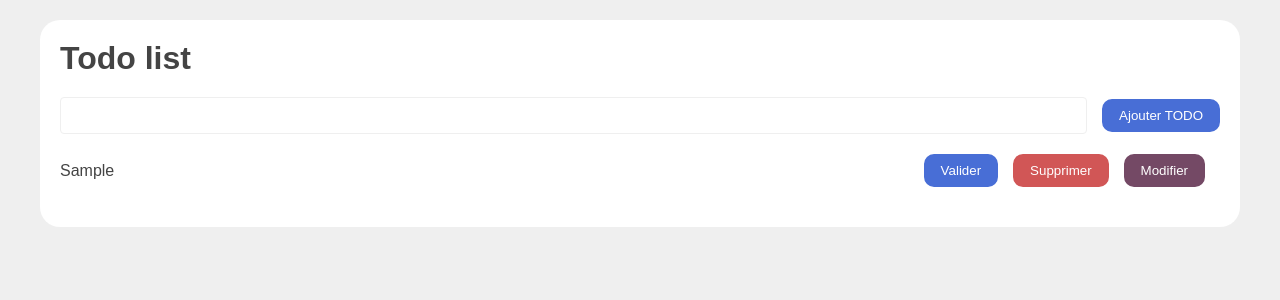
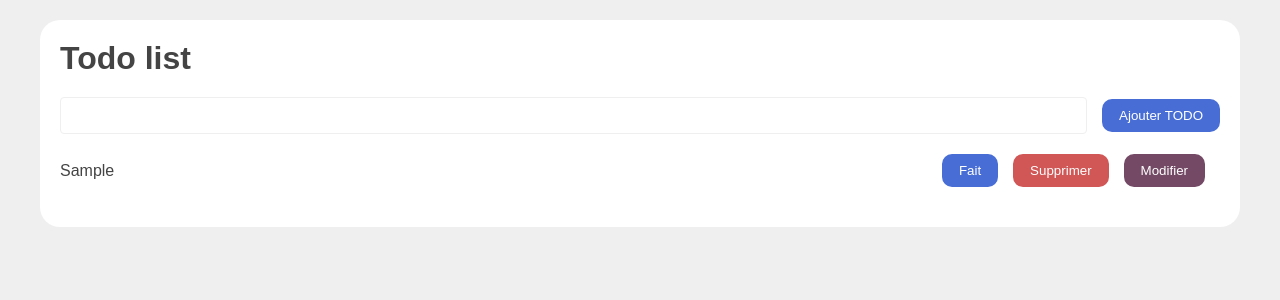
Before and after one commit to Sasalilime/todolist-recoil, a React (Create React App) app: page / in a window 1280 px wide. Both pictures are taken after typing "Sample" into the empty fields and a click on the button "Ajouter TODO". Shown: the top 300 px of the page. Built offline with nearby package versions, Linux system fonts and the light colour scheme.

Commit message:
done a todo

```diff
--- a/src/App.js
+++ b/src/App.js
@@ -4,9 +4,6 @@ import TodoList from './components/TodoList';
 import {todosState} from './recoil';
 
 function App() {
-    const todos = useRecoilValue(todosState);
-
-    console.log(todos);
     return (
         <div className='d-flex flex-row justify-content-center align-items-center p-20'>
             <div className='card container p-20'>
--- a/src/components/TodoItem.js
+++ b/src/components/TodoItem.js
@@ -3,6 +3,12 @@ import {todosState} from '../recoil';
 
 function TodoItem({todo}) {
     const setTodosState = useSetRecoilState(todosState);
+
+    const handleClickDone = () => {
+        setTodosState((oldTodosState) =>
+            oldTodosState.map((oldTodo) => (oldTodo._id === todo._id ? {...todo, done: !todo.done} : oldTodo))
+        );
+    };
 
     const handleClickDelete = () => {
         setTodosState((oldTodosState) => oldTodosState.filter((oldTodo) => oldTodo._id !== todo._id));
@@ -10,8 +16,12 @@ function TodoItem({todo}) {
 
     return (
         <li className='d-flex align-items-center mb-20'>
-            <span className='flex-fill mr-15'>{todo.content}</span>
-            <button className='btn btn-primary mr-15'>Valider</button>
+            <span style={{textDecoration: todo.done && 'line-through'}} className='flex-fill mr-15'>
+                {todo.content}
+            </span>
+            <button onClick={handleClickDone} className='btn btn-primary mr-15'>
+                {todo.done ? 'Annuler' : 'Fait'}
+            </button>
             <button onClick={handleClickDelete} className='btn btn-danger mr-15'>
                 Supprimer
             </button>
```
